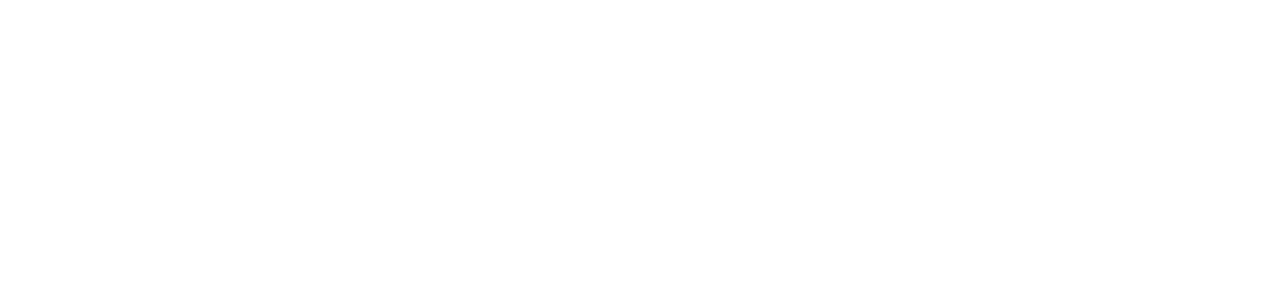
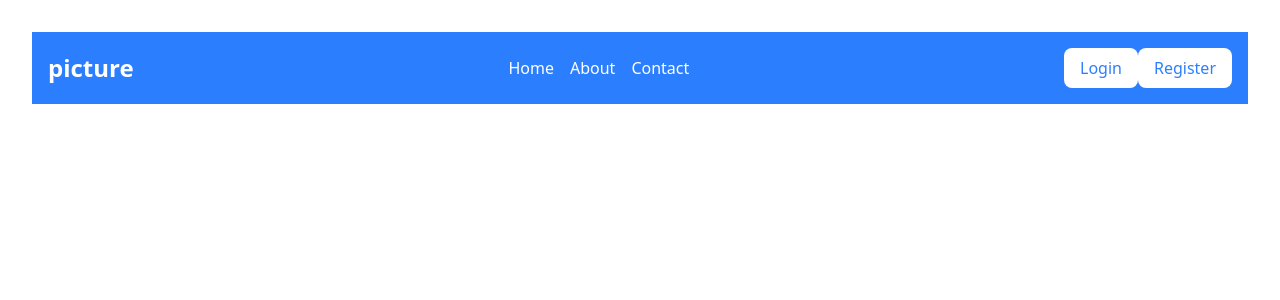
Before and after one commit to chetankumar-rs/LUMEN-AI, a React (Vite) app in the folder frontend/loan-app/: page / in a window 1280 px wide. Before the commit this address had no page. Shown: the top 300 px of the page. Built offline with nearby package versions, Linux system fonts and the light colour scheme.

Commit message:
made the redirection

```diff
--- a/frontend/loan-app/src/App.jsx
+++ b/frontend/loan-app/src/App.jsx
@@ -2,6 +2,7 @@
 import './App.css'
 import { Route, Routes } from 'react-router-dom'
 import Login from './components/login'
+import Home from './components/Home'
 function App() {
   const [count, setCount] = useState(0)
 
@@ -10,6 +11,7 @@
        <Routes>
 
         <Route path='/login' element={<Login/>}/>
+        <Route path='/' element={<Home/>}/>
        </Routes>
     </div>
 
--- /dev/null
+++ b/frontend/loan-app/src/components/Home.jsx
@@ -0,0 +1,44 @@
+import { useNavigate } from "react-router-dom";
+
+export default function Home(){
+    return(<div>
+        <Navbar/>
+        <Outlet/>
+    </div>)
+}
+
+
+
+function Navbar(){
+const navigate = useNavigate();
+const handleLoginClick = () => {
+    navigate('/login');
+}
+return(<div className='flex justify-between items-center p-4 bg-blue-500 text-white'>
+    <div className='text-2xl font-bold'>
+         picture
+    </div>
+    <div className="">
+        <ul className='flex space-x-4'>
+            <li>Home</li>
+            <li>About</li>
+            <li>Contact</li>
+        </ul>
+    </div>
+
+    <div>
+      <button className='bg-white text-blue-500 px-4 py-2 rounded-lg' onClick={handleLoginClick}>Login</button>
+      <button className='bg-white text-blue-500 px-4 py-2 rounded-lg'>Register</button>
+    </div>
+    </div>)
+}
+
+
+function Outlet(){
+
+
+    return(<div>
+
+
+    </div>)
+}
```
